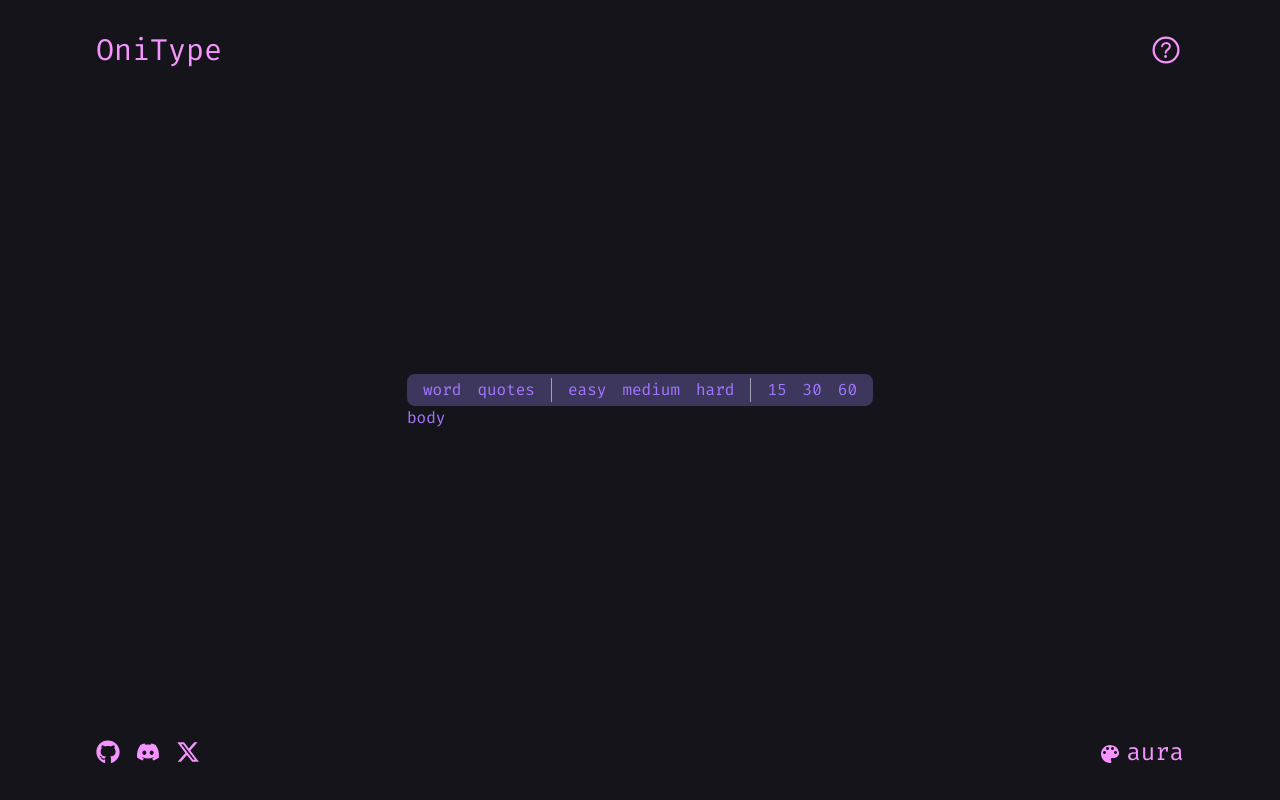
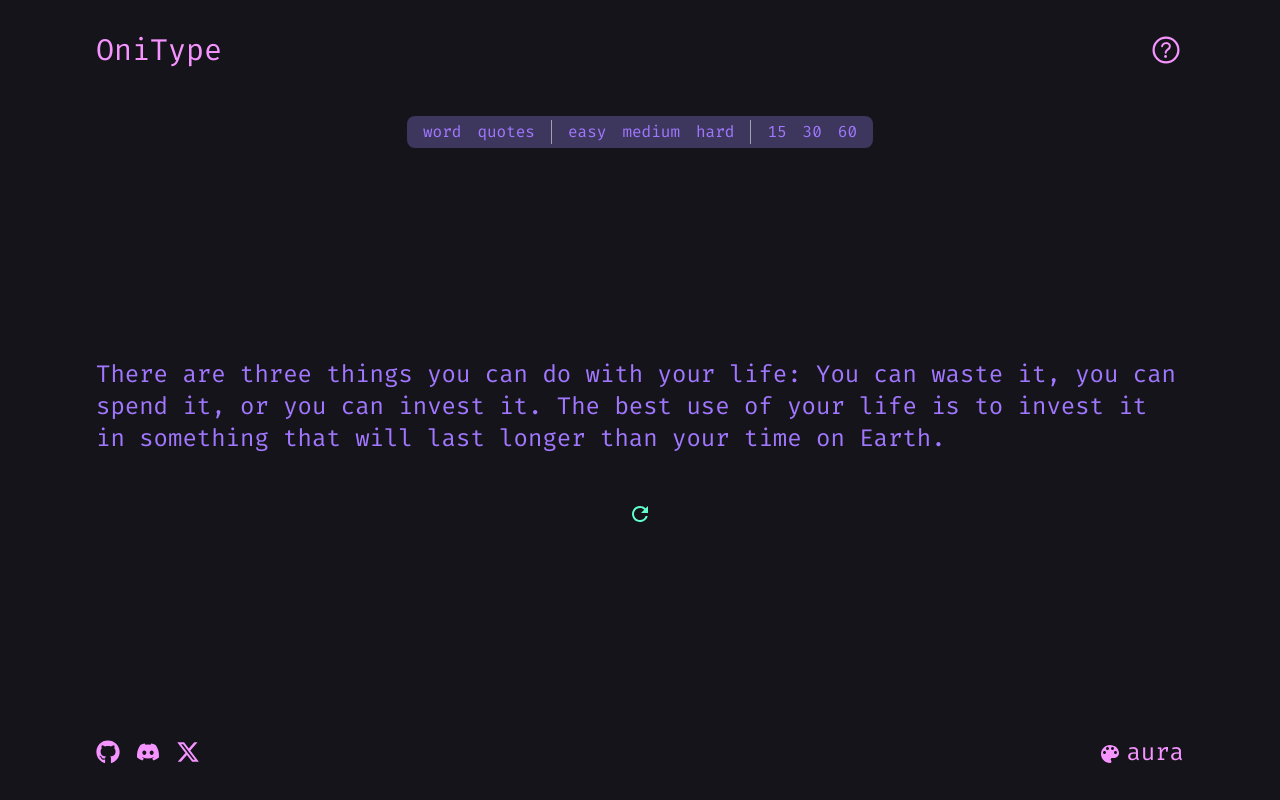
Before and after one commit to nishaj0/Oni_Type, a React (Vite) app: page / in a window 1280 px wide. Built offline with nearby package versions, Linux system fonts and the light colour scheme.

Commit message:
feat: add text content dispay UI
everything is hard coded its functionality will not work here

```diff
--- a/src/App.tsx
+++ b/src/App.tsx
@@ -1,20 +1,23 @@
-import { Footer, Header, MenuBar } from './components';
+import { Footer, Header, MenuBar, TextContainer } from './components';
 import { themeColors } from './utils/theme';
+import quotes from './data/sentences/quotes.json';
 import './App.css';
 
 function App() {
    return (
       <div
-         className="px-24 py-8 h-screen flex flex-col justify-between items-center"
+         className="px-24 py-8 w-full h-screen flex flex-col justify-between items-center"
          style={{
             backgroundColor: themeColors.aura.background.primary,
             color: themeColors.aura.text.primary,
          }}
       >
-         <Header />
+         <div className="w-full flex flex-col justify-center items-center">
+            <Header />
+            <MenuBar />
+         </div>
          <div>
-            <MenuBar />
-            <div>body</div>
+            <TextContainer Text={quotes.large[101]} />
          </div>
          <Footer />
       </div>
--- a/src/components/MenuBar.tsx
+++ b/src/components/MenuBar.tsx
@@ -8,7 +8,7 @@ function MenuBar() {
             backgroundColor: themeColors.aura.background.secondary,
             color: themeColors.aura.text.primary,
          }}
-         className="px-4 py-1 flex justify-between items-center space-x-4 rounded-lg"
+         className="mt-12 px-4 py-1 w-fit flex justify-between items-center space-x-4 rounded-lg "
       >
          <MenuBarItem items={['word', 'quotes']} borderRight={true} />
          <MenuBarItem items={['easy', 'medium', 'hard']} borderRight={true} />
--- /dev/null
+++ b/src/components/TextContainer.tsx
@@ -0,0 +1,20 @@
+import { MdRefresh } from 'react-icons/md';
+import { themeColors } from '../utils/theme';
+
+interface TextContainerProps {
+   Text: string;
+}
+
+function TextContainer({ Text }: TextContainerProps) {
+   return (
+      <div className="text-2xl flex flex-col justify-center items-center text-left">
+         <div>{Text}</div>
+         <MdRefresh
+            className="mt-12 cursor-pointer"
+            style={{ color: themeColors.aura.text.secondary }}
+         />
+      </div>
+   );
+}
+
+export default TextContainer;
--- a/src/components/index.ts
+++ b/src/components/index.ts
@@ -1,5 +1,6 @@
 import Header from './Header';
 import Footer from './Footer';
 import MenuBar from './MenuBar';
+import TextContainer from './TextContainer';
 
-export { Header, Footer, MenuBar };
+export { Header, Footer, MenuBar, TextContainer };
```
